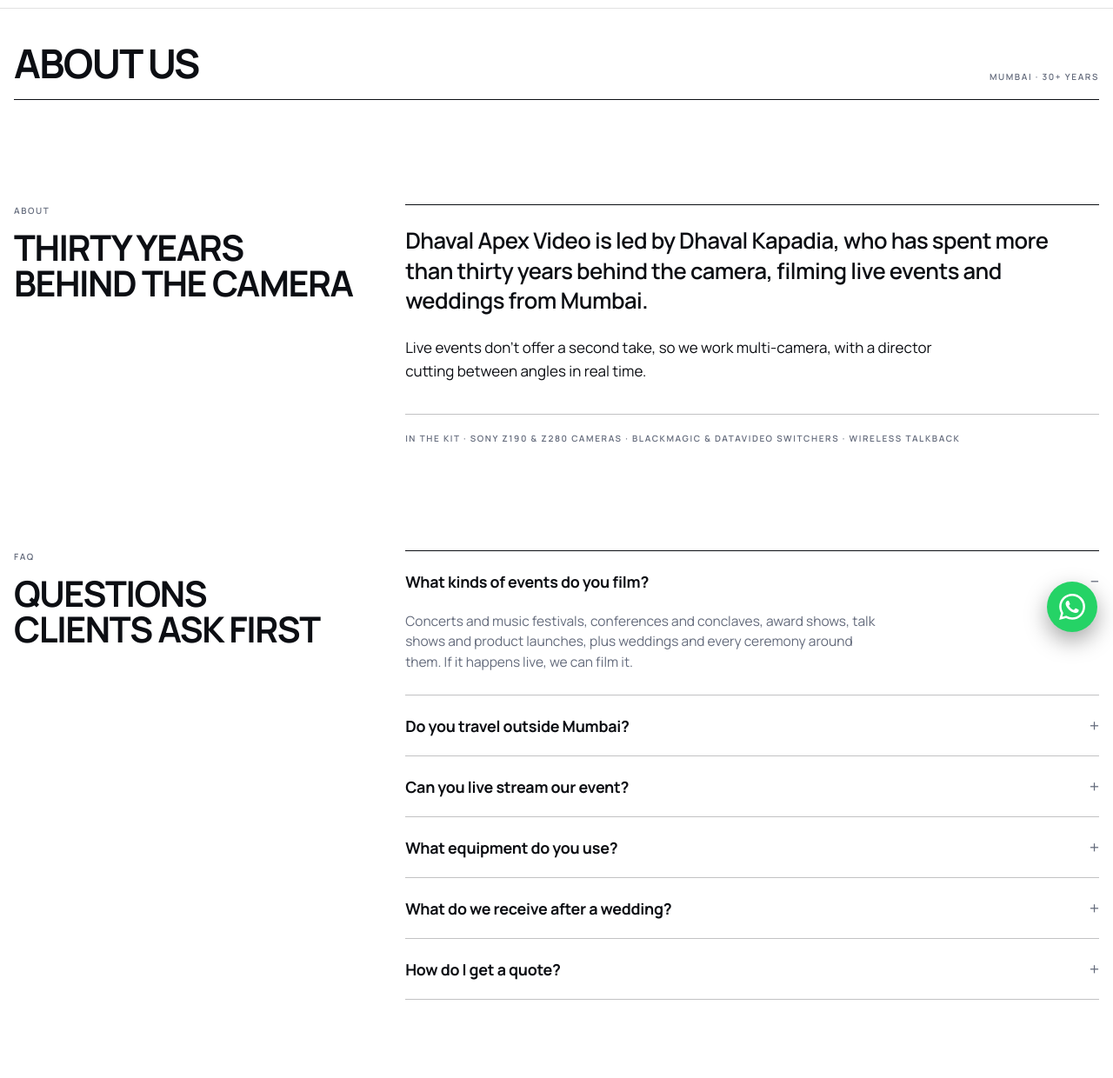
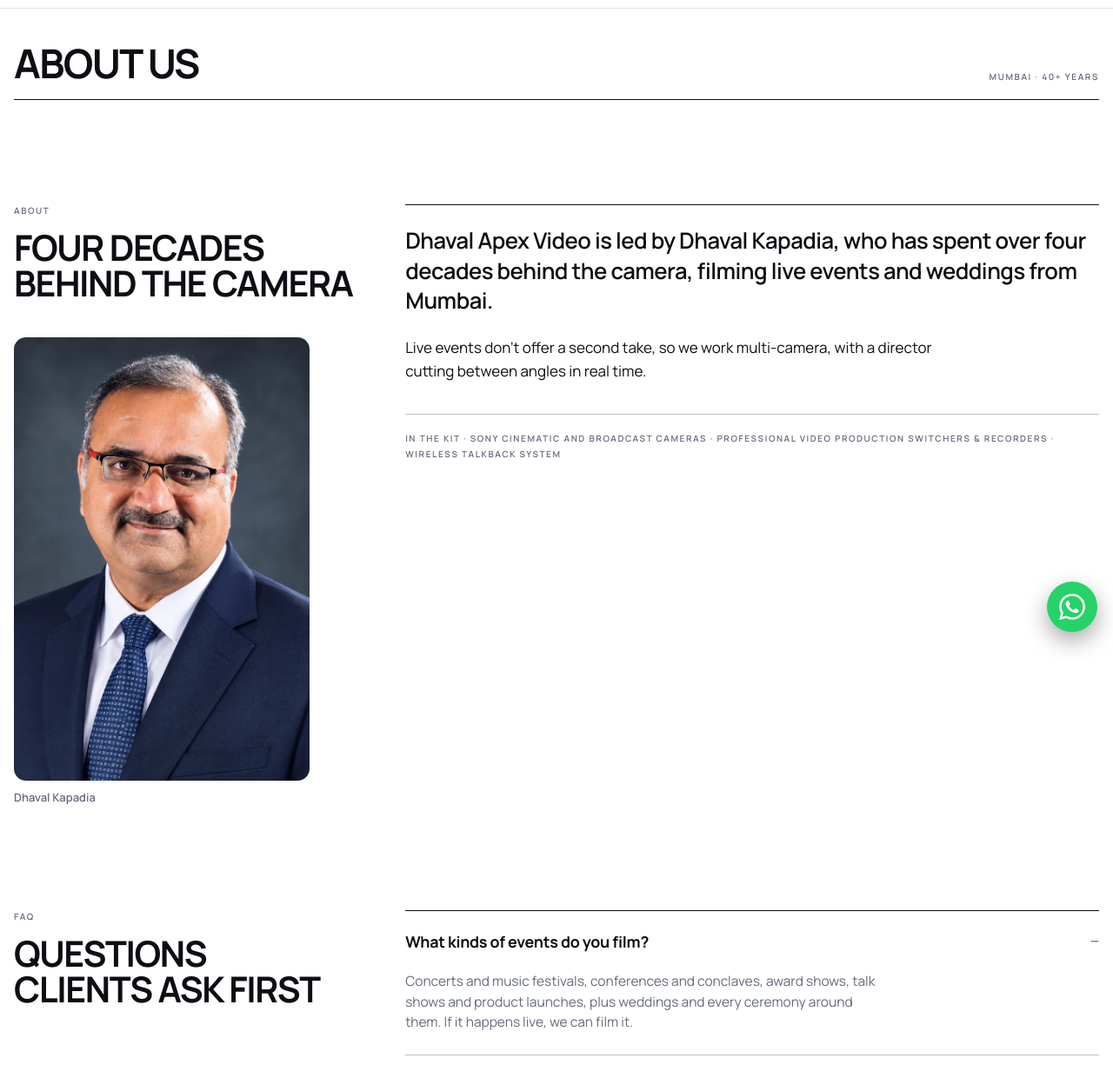
Before and after one commit to adityakapadiaa/apexvideo, a plain HTML site: page about/index.html in a window 1280 px wide. Shown: the part 55-1295 px from the top of the page at 87% size. Drawn offline with Linux system fonts and the light colour scheme.

Commit message:
About Us: four decades, updated kit line, Dhaval's portrait
Co-Authored-By: Claude Opus 5.5 <noreply@anthropic.com>
Claude-Session: https://claude.ai/code/session_013wTR6LcvifGswLDzq1kLfW

```diff
--- a/about/index.html
+++ b/about/index.html
@@ -4,7 +4,7 @@
 <meta charset="utf-8">
 <meta name="viewport" content="width=device-width,initial-scale=1,viewport-fit=cover">
 <title>About Us | Dhaval Apex Video, Event and Wedding Videography in Mumbai</title>
-<meta name="description" content="About Dhaval Apex Video: led by Dhaval Kapadia with 30+ years behind the camera, filming multi-camera events, live streams and weddings from Mumbai. Equipment and answers to common client questions.">
+<meta name="description" content="About Dhaval Apex Video: led by Dhaval Kapadia with over four decades behind the camera, filming multi-camera events, live streams and weddings from Mumbai. Equipment and answers to common client questions.">
 <link rel="canonical" href="https://dhavalapexvideo.in/about/">
 <meta name="robots" content="index, follow, max-image-preview:large">
 <meta property="og:type" content="website">
@@ -12,7 +12,7 @@
 <meta property="og:locale" content="en_IN">
 <meta property="og:url" content="https://dhavalapexvideo.in/about/">
 <meta property="og:title" content="About Us | Dhaval Apex Video, Event and Wedding Videography in Mumbai">
-<meta property="og:description" content="About Dhaval Apex Video: led by Dhaval Kapadia with 30+ years behind the camera, filming multi-camera events, live streams and weddings from Mumbai. Equipment and answers to common client questions.">
+<meta property="og:description" content="About Dhaval Apex Video: led by Dhaval Kapadia with over four decades behind the camera, filming multi-camera events, live streams and weddings from Mumbai. Equipment and answers to common client questions.">
 <meta property="og:image" content="https://dhavalapexvideo.in/og/home.jpg">
 <meta property="og:image:width" content="1200">
 <meta property="og:image:height" content="630">
@@ -53,13 +53,13 @@
 </aside>
 
 <main id="app">
-<section class="home gut"><div class="intro"><h1>About us</h1><span class="cap" style="color:var(--soft)">Mumbai · 30+ years</span></div></section>
+<section class="home gut"><div class="intro"><h1>About us</h1><span class="cap" style="color:var(--soft)">Mumbai · 40+ years</span></div></section>
 <section class="sec2 gut split" aria-labelledby="abH">
-  <div><p class="cap">About</p><h2 id="abH">Thirty years behind the camera</h2></div>
+  <div><p class="cap">About</p><h2 id="abH">Four decades behind the camera</h2><figure class="portrait"><img src="/img/dhaval-kapadia.webp" width="720" height="1079" alt="Dhaval Kapadia, Dhaval Apex Video" loading="lazy" decoding="async"><figcaption>Dhaval Kapadia</figcaption></figure></div>
   <div class="prose">
-    <p>Dhaval Apex Video is led by Dhaval Kapadia, who has spent more than thirty years behind the camera, filming live events and weddings from Mumbai.</p>
+    <p>Dhaval Apex Video is led by Dhaval Kapadia, who has spent over four decades behind the camera, filming live events and weddings from Mumbai.</p>
     <p>Live events don't offer a second take, so we work multi-camera, with a director cutting between angles in real time.</p>
-    <p class="kit cap">In the kit · Sony Z190 &amp; Z280 cameras · Blackmagic &amp; Datavideo switchers · Wireless talkback</p>
+    <p class="kit cap">In the kit · Sony cinematic and broadcast cameras · Professional video production switchers &amp; recorders · Wireless talkback system</p>
   </div>
 </section>
 <section class="sec2 gut split" aria-labelledby="faqH">
--- a/assets/site.css
+++ b/assets/site.css
@@ -451,6 +451,11 @@ main:has(.next)~footer{margin-top:0}
 .band>.syn:only-child{padding-block:56px;max-width:60ch;font-size:17px}
 @media (max-width:520px){.nav .logo{display:block}.nav .logo img{width:30px;height:30px;border-radius:6px}.nav a.tab[data-k="contact"]{display:none}}
 /* ---------- feedback round, 18 Nov ---------- */
+/* About: portrait */
+.portrait{margin:28px 0 0;max-width:340px}
+.portrait img{display:block;width:100%;height:auto;aspect-ratio:2/3;object-fit:cover;border-radius:14px;background:var(--paper-2)}
+.portrait figcaption{margin-top:10px;font-size:13px;font-weight:600;color:var(--soft)}
+@media (max-width:860px){.portrait{max-width:300px}}
 /* disc: no hand-drawn line around it */
 .disc svg.scrib{display:none}
 /* film page */
```
Also changed, not shown: img/dhaval-kapadia.webp (added).
